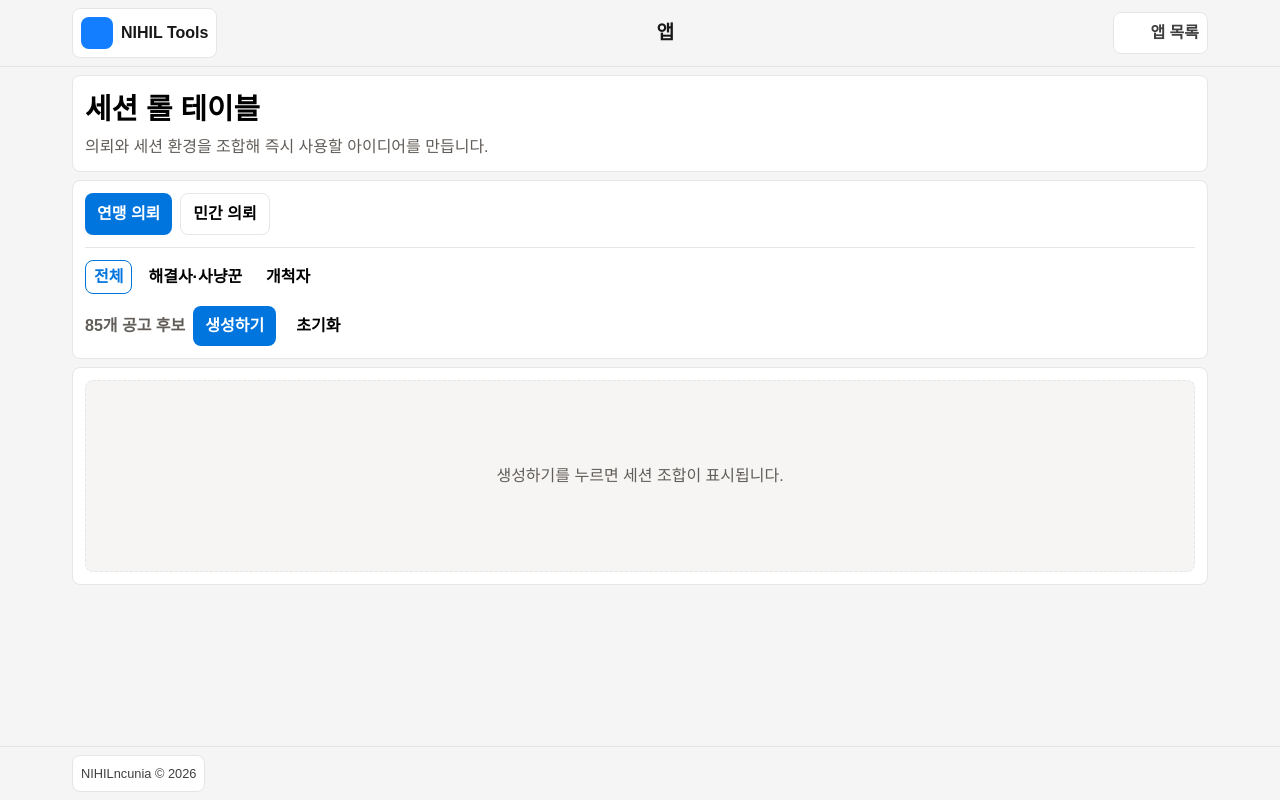
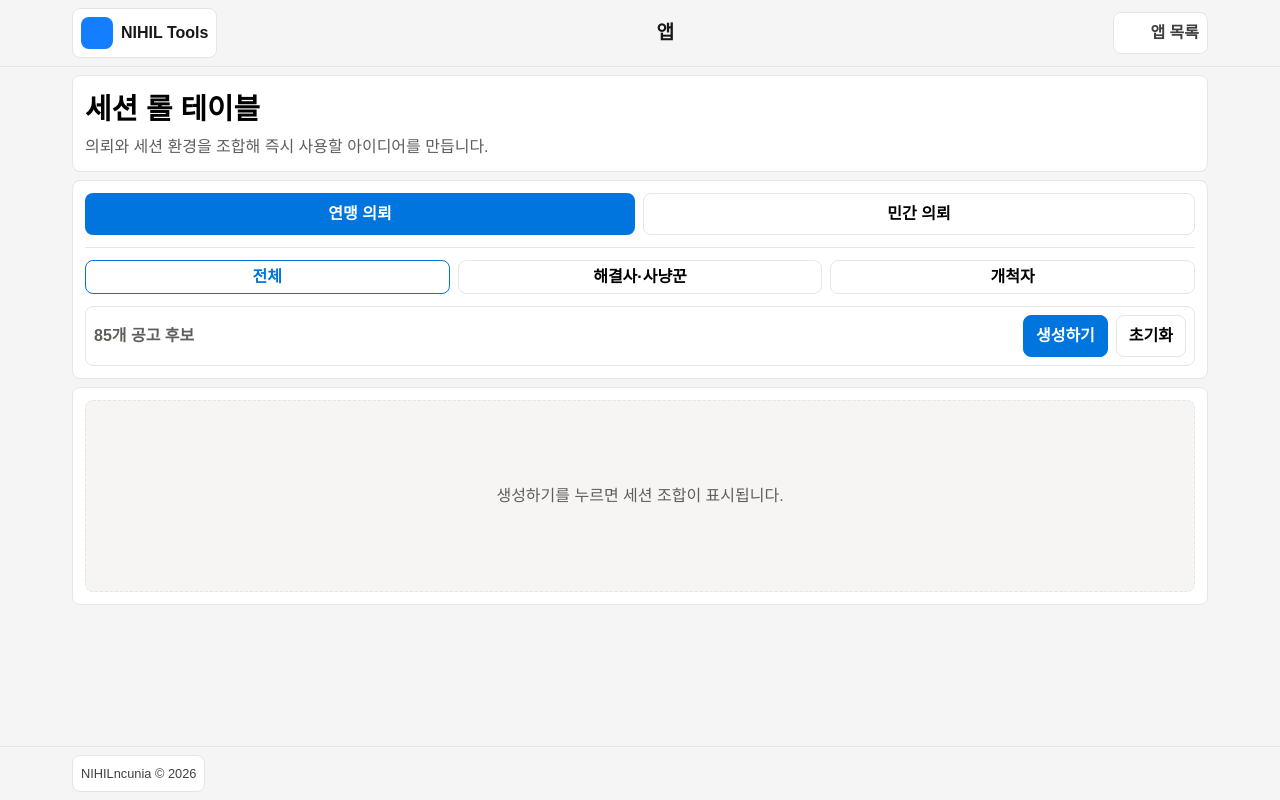
Before and after one commit to nihilapp/nihil-tools, a Nuxt app: page /session-roll-table in a window 1280 px wide. Built offline with nearby package versions, Linux system fonts and the light colour scheme; some icons are missing.

Commit message:
2026 0711 세션 롤 테이블 작업

```diff
--- a/app/components/sessionRollTable/SessionRollTable.vue
+++ b/app/components/sessionRollTable/SessionRollTable.vue
@@ -145,8 +145,9 @@ function onResetSession() {
     </header>
 
     <article class="rounded-2 border border-hairline bg-surface p-3">
-      <div class="flex flex-wrap gap-2">
+      <div class="flex gap-2">
         <UiButton
+          class="flex-1"
           data-category="league"
           :variant="requestCategory === 'league' ? 'primary' : 'secondary'"
           @click="onSelectRequestCategory('league')"
@@ -154,6 +155,7 @@ function onResetSession() {
           연맹 의뢰
         </UiButton>
         <UiButton
+          class="flex-1"
           data-category="civilian"
           :variant="requestCategory === 'civilian' ? 'primary' : 'secondary'"
           @click="onSelectRequestCategory('civilian')"
@@ -164,25 +166,28 @@ function onResetSession() {
 
       <div
         v-if="requestCategory === 'league'"
-        class="mt-3 flex flex-wrap gap-2 border-t border-hairline pt-3"
+        class="mt-3 flex gap-2 border-t border-hairline pt-3"
       >
         <UiButton
           v-for="tab in leagueNoticeTabData"
           :key="tab.id"
           :data-tab="tab.id"
+          class="flex-1"
           size="sm"
-          :variant="leagueNoticeTab === tab.id ? 'outline' : 'ghost'"
+          :variant="leagueNoticeTab === tab.id ? 'outline' : 'secondary'"
           @click="onSelectLeagueNoticeTab(tab.id)"
         >
           {{ tab.label }}
         </UiButton>
       </div>
 
-      <div class="mt-3 flex flex-wrap items-center gap-2">
+      <div class="mt-3 flex items-center justify-between gap-2 rounded-2 border border-hairline p-2">
         <span class="text-sm font-600 text-ink-muted">
           {{ requestCandidateCount }}
         </span>
+        <div class="flex gap-2">
           <UiButton
+            class="border border-primary"
             data-action="generate"
             variant="primary"
             @click="onGenerateSession">
@@ -190,10 +195,11 @@ function onResetSession() {
           </UiButton>
           <UiButton
             data-action="reset"
-          variant="ghost"
+            variant="secondary"
             @click="onResetSession">
             초기화
           </UiButton>
+        </div>
       </div>
     </article>
 
```
Lines whose indentation alone changed are shown as unchanged.
